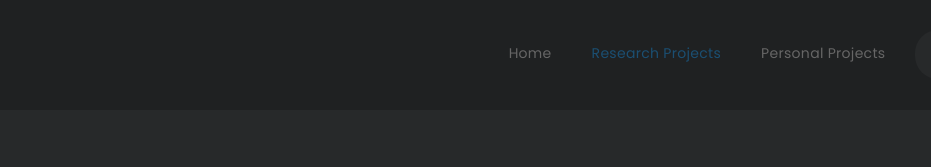
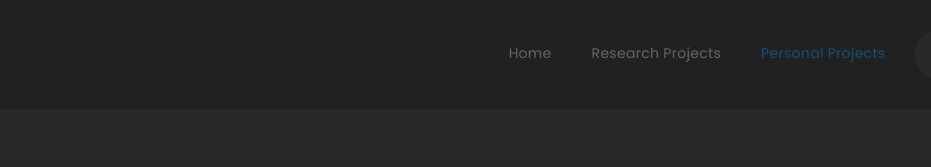
Before and after one commit to clara-risk/risk_portfolio, a plain HTML site: page pbrowse.html in a window 1280 px wide. Shown: the top 167 px of the page, 163-1094 px from the left. Drawn offline with nearby package versions, Linux system fonts and the light colour scheme.

Commit message:
change active colour to correct tab

```diff
--- a/pbrowse.html
+++ b/pbrowse.html
@@ -60,8 +60,8 @@ https://templatemo.com/tm-579-cyborg-gaming
                     <!-- ***** Menu Start ***** -->
                     <ul class="nav">
                         <li><a href="index.html">Home</a></li>
-                        <li><a href="browse.html" class="active">Research Projects</a></li>
-                        <li><a href="pbrowse.html">Personal Projects</a></li>
+                        <li><a href="browse.html">Research Projects</a></li>
+                        <li><a href="pbrowse.html" class="active">Personal Projects</a></li>
                         <li><a href="profile.html">Profile<img src="assets/images/clara.jpg" alt=""></a></li>
                     </ul>
                     <a class='menu-trigger'>
```
